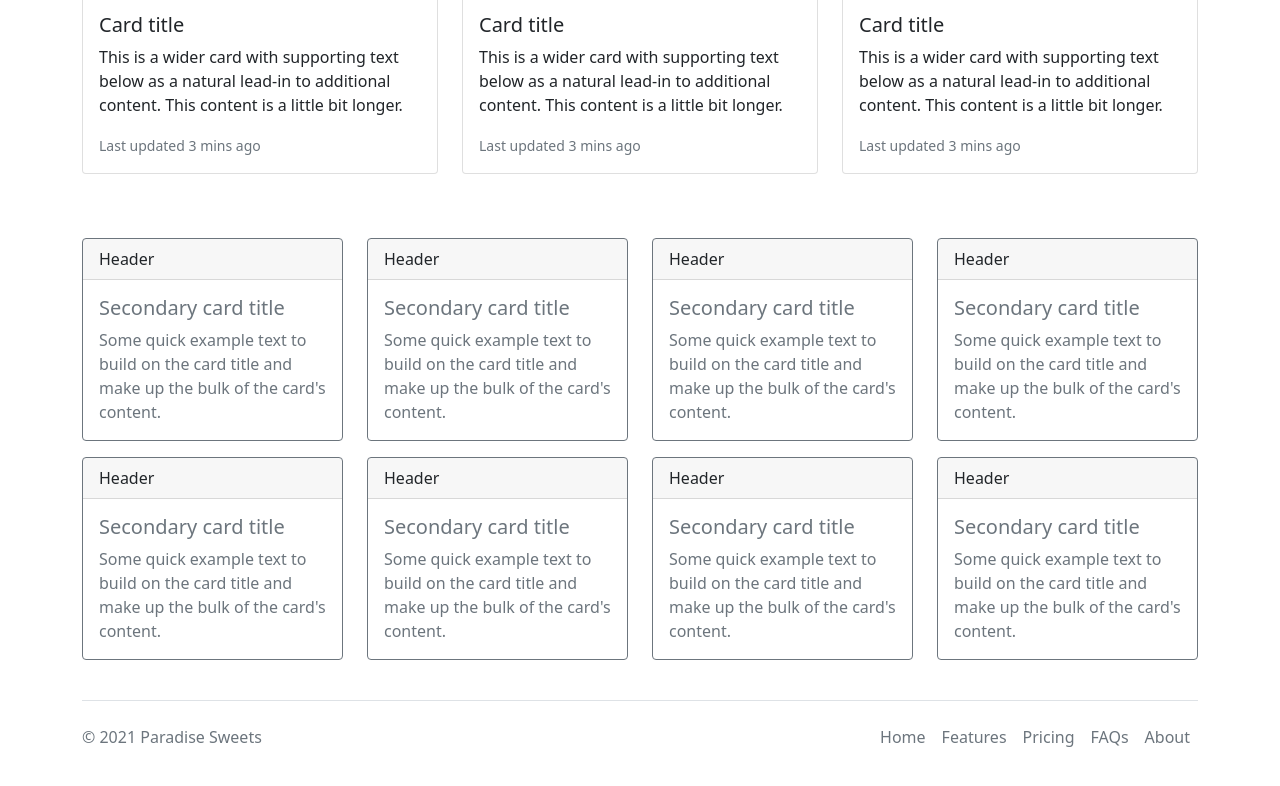
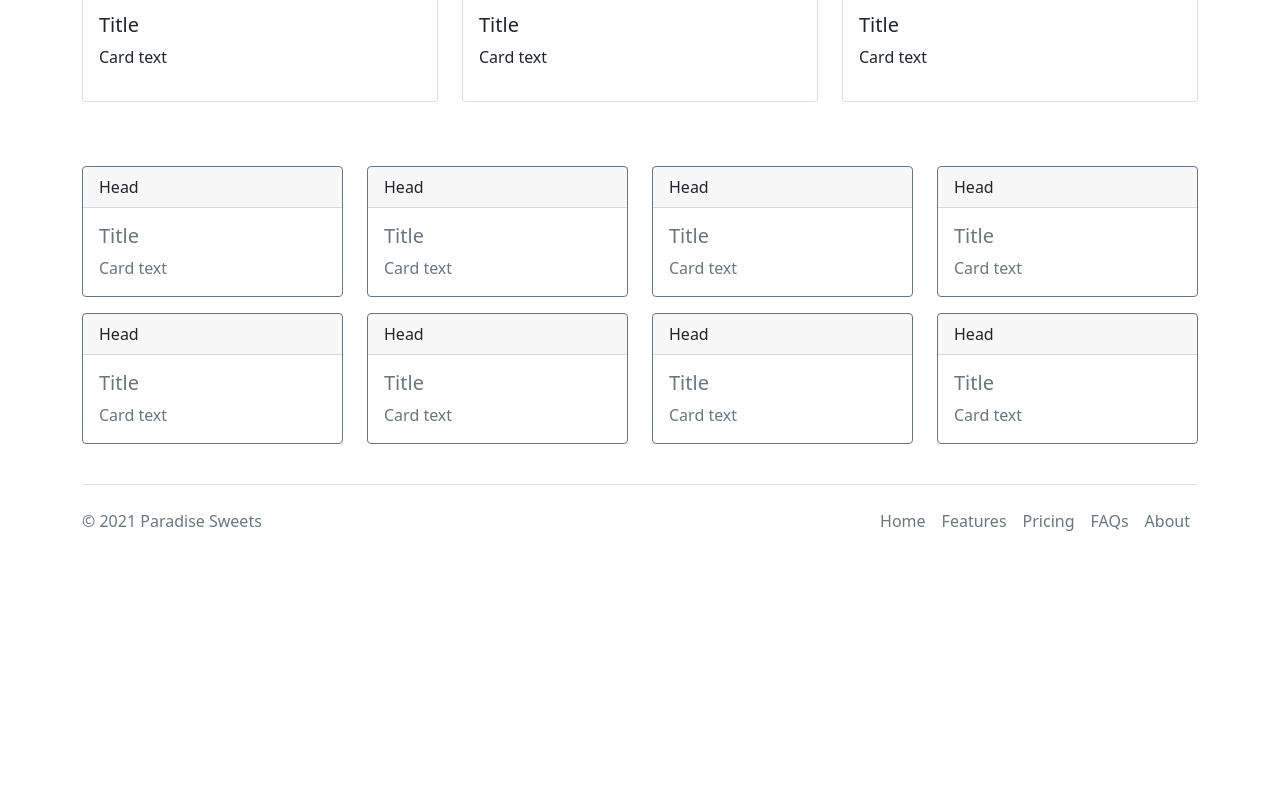
Before and after one commit to maquinde/project-sonny-v2, a website: page index.html in a window 1280 px wide. Shown: the part 788-1574 px from the top of the page. After the commit the page ends 1369 px from the top, so only its background shows below. Drawn offline with nearby package versions, Linux system fonts and the light colour scheme.

Commit message:
configured all build tools

```diff
--- a/css/main.scss
+++ b/css/main.scss
@@ -19,5 +19,6 @@
     }
 }
 
-
+//TODO
 // Make header transparent and overlay on carousel?
+//Make sticky nav
--- a/index.html
+++ b/index.html
@@ -12,31 +12,12 @@
 </head>
 
 <body>
-    <!-- <nav class="navbar navbar-expand-lg navbar-light bg-light sticky-top">
-        <div class="container-fluid">
-            <a class="navbar-brand" href="#">
-                <img src="#" alt="#" width="30" height="24" class="d-inline-block align-text-top">
-            </a>
-            <a class="navbar-brand" href="#">Paradise Sweets</a>
-            <button class="navbar-toggler" type="button" data-bs-toggle="collapse" data-bs-target="#navbarNavAltMarkup"
-                aria-controls="navbarNavAltMarkup" aria-expanded="false" aria-label="Toggle navigation">
-                <span class="navbar-toggler-icon"></span>
-            </button>
-            <div class="collapse navbar-collapse" id="navbarNavAltMarkup">
-                <div class="navbar-nav ms-auto">
-                    <a class="nav-link active" aria-current="page" href="#">Home</a>
-                    <a class="nav-link" href="#">About</a>
-                    <a class="nav-link" href="#">Contact us</a>
-                </div>
-            </div>
-        </div>
-    </nav> -->
 
     <div class="container">
         <header class="d-flex flex-wrap justify-content-center py-3">
           <a href="/" class="d-flex align-items-center mb-3 mb-md-0 me-md-auto text-dark text-decoration-none">
             <svg class="bi me-2" width="40" height="32"><use xlink:href="#bootstrap"></use></svg>
-            <span class="fs-4">Paradis Sweets</span>
+            <span class="fs-4">Paradise Sweets</span>
           </a>
 
           <ul class="nav nav-pills">
@@ -100,10 +81,9 @@
                 <div class="card mb-3">
                     <img src="..." class="card-img-top" alt="...">
                     <div class="card-body">
-                        <h5 class="card-title">Card title</h5>
-                        <p class="card-text">This is a wider card with supporting text below as a natural lead-in to
-                            additional content. This content is a little bit longer.</p>
-                        <p class="card-text"><small class="text-muted">Last updated 3 mins ago</small></p>
+                        <h5 class="card-title">Title</h5>
+                        <p class="card-text">Card text</p>
+                        <p class="card-text"><small class="text-muted"></small></p>
                     </div>
                 </div>
             </div>
@@ -111,10 +91,9 @@
                 <div class="card mb-3">
                     <img src="..." class="card-img-top" alt="...">
                     <div class="card-body">
-                        <h5 class="card-title">Card title</h5>
-                        <p class="card-text">This is a wider card with supporting text below as a natural lead-in to
-                            additional content. This content is a little bit longer.</p>
-                        <p class="card-text"><small class="text-muted">Last updated 3 mins ago</small></p>
+                        <h5 class="card-title">Title</h5>
+                        <p class="card-text">Card text</p>
+                        <p class="card-text"><small class="text-muted"></small></p>
                     </div>
                 </div>
             </div>
@@ -122,10 +101,9 @@
                 <div class="card mb-3">
                     <img src="..." class="card-img-top" alt="...">
                     <div class="card-body">
-                        <h5 class="card-title">Card title</h5>
-                        <p class="card-text">This is a wider card with supporting text below as a natural lead-in to
-                            additional content. This content is a little bit longer.</p>
-                        <p class="card-text"><small class="text-muted">Last updated 3 mins ago</small></p>
+                        <h5 class="card-title">Title</h5>
+                        <p class="card-text">Card text</p>
+                        <p class="card-text"><small class="text-muted"></small></p>
                     </div>
                 </div>
             </div>
@@ -136,81 +114,73 @@
         <div class="row">
             <div class="col-sm-6 col-md-3">
                 <div class="card border-secondary mb-3">
-                    <div class="card-header">Header</div>
+                    <div class="card-header">Head</div>
                     <div class="card-body text-secondary">
-                        <h5 class="card-title">Secondary card title</h5>
-                        <p class="card-text">Some quick example text to build on the card title and make up the bulk of
-                            the card's content.</p>
+                        <h5 class="card-title">Title</h5>
+                        <p class="card-text">Card text</p>
                     </div>
                 </div>
             </div>
             <div class="col-sm-6 col-md-3">
                 <div class="card border-secondary mb-3">
-                    <div class="card-header">Header</div>
+                    <div class="card-header">Head</div>
                     <div class="card-body text-secondary">
-                        <h5 class="card-title">Secondary card title</h5>
-                        <p class="card-text">Some quick example text to build on the card title and make up the bulk of
-                            the card's content.</p>
+                        <h5 class="card-title">Title</h5>
+                        <p class="card-text">Card text</p>
                     </div>
                 </div>
             </div>
             <div class="col-sm-6 col-md-3">
                 <div class="card border-secondary mb-3">
-                    <div class="card-header">Header</div>
+                    <div class="card-header">Head</div>
                     <div class="card-body text-secondary">
-                        <h5 class="card-title">Secondary card title</h5>
-                        <p class="card-text">Some quick example text to build on the card title and make up the bulk of
-                            the card's content.</p>
+                        <h5 class="card-title">Title</h5>
+                        <p class="card-text">Card text</p>
                     </div>
                 </div>
             </div>
             <div class="col-sm-6 col-md-3">
                 <div class="card border-secondary mb-3">
-                    <div class="card-header">Header</div>
+                    <div class="card-header">Head</div>
                     <div class="card-body text-secondary">
-                        <h5 class="card-title">Secondary card title</h5>
-                        <p class="card-text">Some quick example text to build on the card title and make up the bulk of
-                            the card's content.</p>
+                        <h5 class="card-title">Title</h5>
+                        <p class="card-text">Card text</p>
                     </div>
                 </div>
             </div>
             <div class="col-sm-6 col-md-3">
                 <div class="card border-secondary mb-3">
-                    <div class="card-header">Header</div>
+                    <div class="card-header">Head</div>
                     <div class="card-body text-secondary">
-                        <h5 class="card-title">Secondary card title</h5>
-                        <p class="card-text">Some quick example text to build on the card title and make up the bulk of
-                            the card's content.</p>
+                        <h5 class="card-title">Title</h5>
+                        <p class="card-text">Card text</p>
                     </div>
                 </div>
             </div>
             <div class="col-sm-6 col-md-3">
                 <div class="card border-secondary mb-3">
-                    <div class="card-header">Header</div>
+                    <div class="card-header">Head</div>
                     <div class="card-body text-secondary">
-                        <h5 class="card-title">Secondary card title</h5>
-                        <p class="card-text">Some quick example text to build on the card title and make up the bulk of
-                            the card's content.</p>
+                        <h5 class="card-title">Title</h5>
+                        <p class="card-text">Card text</p>
                     </div>
                 </div>
             </div>
             <div class="col-sm-6 col-md-3">
                 <div class="card border-secondary mb-3">
-                    <div class="card-header">Header</div>
+                    <div class="card-header">Head</div>
                     <div class="card-body text-secondary">
-                        <h5 class="card-title">Secondary card title</h5>
-                        <p class="card-text">Some quick example text to build on the card title and make up the bulk of
-                            the card's content.</p>
+                        <h5 class="card-title">Title</h5>
+                        <p class="card-text">Card text</p>
                     </div>
                 </div>
             </div>
             <div class="col-sm-6 col-md-3">
                 <div class="card border-secondary mb-3">
-                    <div class="card-header">Header</div>
+                    <div class="card-header">Head</div>
                     <div class="card-body text-secondary">
-                        <h5 class="card-title">Secondary card title</h5>
-                        <p class="card-text">Some quick example text to build on the card title and make up the bulk of
-                            the card's content.</p>
+                        <h5 class="card-title">Title</h5>
+                        <p class="card-text">Card text</p>
                     </div>
                 </div>
             </div>
```
Also changed, not shown: package.json (+26 -3 lines), 2 other files.
